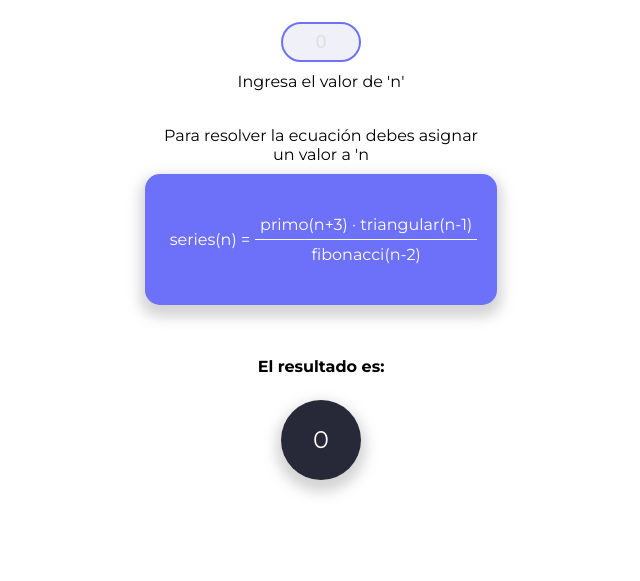
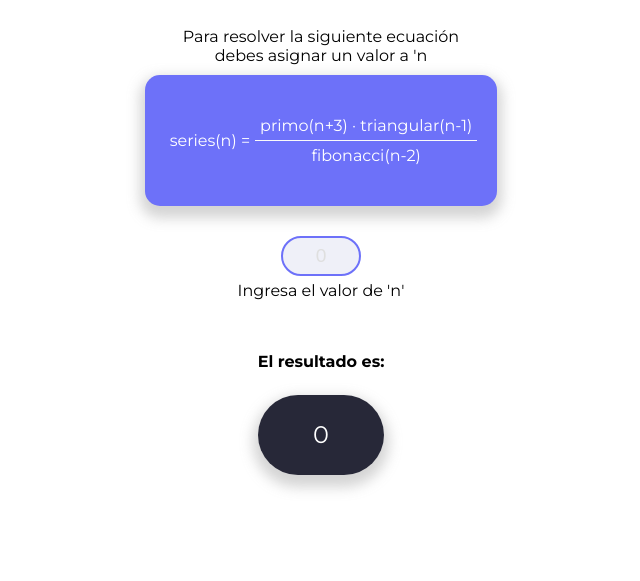
Before and after one commit to VGM137/testSngular, a React app in the folder client/: page / in a window 1280 px wide. Shown: the part 219-800 px from the top of the page, without its empty margins (319-959 px from the left). Built offline with nearby package versions, Linux system fonts and the light colour scheme.

Commit message:
Visuals, coments and details

```diff
--- a/client/src/assets/styles/Components/Input.css
+++ b/client/src/assets/styles/Components/Input.css
@@ -50,7 +50,7 @@ input::-webkit-inner-spin-button {
   border-radius: 100px;
   font-size: 1.2em;
   height: 40px;
-  margin: 30px auto 5px;
+  margin: 0 auto;
   outline: none;
   text-align: center;
   width: 80px;
@@ -65,7 +65,7 @@ input::-webkit-inner-spin-button {
   border: 2px solid #6d71f9;
 }
 #inputN {
-  margin: 5px;
+  margin: 5px auto 30px;
   display: flex;
   flex-direction: column;
   text-align: center;
@@ -106,9 +106,12 @@ input::-webkit-inner-spin-button {
     font-size: 0.9em;
   }
 }
-@media screen and (min-width:425px) {
+@media screen and (min-width:426px) {
   .input-description__wrapper{
     font-size: 1em;
+  }
+  .input-process__title{
+    max-width: 60%;
   }
 }
 .input-description__wrapper:first-child{
--- a/client/src/assets/styles/Components/Output.css
+++ b/client/src/assets/styles/Components/Output.css
@@ -11,7 +11,7 @@
   line-height: 1px;
   font-size: 24px;
   height: 80px;
-  width: 80px;
+  width: 100%;
   background: #272838;
   display: flex;
   align-items: center;
--- a/client/src/components/Input.jsx
+++ b/client/src/components/Input.jsx
@@ -14,11 +14,9 @@ const Input = () => {
   let [isShowing, setShowing] = useState(false)
   let dispatch = useDispatch()
 
-  let process = document.querySelector('.process-wrapper')
-
   const handleChange = (e) => {
     let targetValue = e.target.value
-    let invalid = targetValue === '' || targetValue === '0' || targetValue === '1' || targetValue == 2
+    let invalid = targetValue === '' || targetValue === '0' || targetValue === '1' || targetValue == 2 || parseInt(e.target.value) > 9999
 
     if(!invalid){
       setShowing(true)
@@ -39,9 +37,11 @@ const Input = () => {
 
       dispatch(seriesValue(newSeriesValue ))
     }else{
+      e.preventDefault()
       e.target.classList.add('invalid')
       e.target.classList.remove('valid')
-      process.classList.contains('active') ? process.classList.remove('active') : process.classList.add('active')
+      let process = document.querySelector('.process-wrapper')
+      process?.classList.contains('active') && process.classList.remove('active')
       setShowing(false)
       setValue('n')
       setPrimo('primo(n+3)')
@@ -54,7 +54,8 @@ const Input = () => {
   const handleClick = (e) => {
     e.stopPropagation()
     e.preventDefault()
-    process.classList.contains('active') ? process.classList.remove('active') : process.classList.add('active')
+    let process = document.querySelector('.process-wrapper')
+    process?.classList.contains('active') ? process.classList.remove('active') : process.classList.add('active')
     console.log(process)
   }
 
@@ -66,16 +67,7 @@ const Input = () => {
 
   return (
     <div className="input-wrapper">
-      <input
-      aria-labelledby="inputN"
-      className="input-number"
-      placeholder="0"
-      type="number"
-      min={0}
-      onChange={(e) => handleChange(e)}
-      onBlur={(e) => handleBlur(e)}/>
-      <label data-not-allowed='*Número inválido' id="inputN" htmlFor='inputN'>Ingresa el valor de 'n'</label>
-      <p className="input-process__title">Para resolver la ecuación debes asignar un valor a 'n</p>
+      <p className="input-process__title">Para resolver la siguiente ecuación debes asignar un valor a 'n</p>
       <div className="process-wrapper">
         <div className="input-description__wrapper">
           <div className="input-descripcion__operation">
@@ -113,6 +105,16 @@ const Input = () => {
         </>
         }
       </div>
+      <input
+        aria-labelledby="inputN"
+        className="input-number"
+        placeholder="0"
+        type="number"
+        min={0}
+        max={99999}
+        onChange={(e) => handleChange(e)}
+        onBlur={(e) => handleBlur(e)}/>
+      <label data-not-allowed='*Número inválido' id="inputN" htmlFor='inputN'>Ingresa el valor de 'n'</label>
     </div>
   )
 }
--- a/client/src/utils/series.js
+++ b/client/src/utils/series.js
@@ -4,33 +4,37 @@ class Series {
     this.triangle;
     this.fib;
   }
+  //Method to get the result of resolving the series
   doOperation(n){
     let series = (this.getPrime(n)) * (this.getTriangle(n)) / (this.getFibonacci(n))
     return series
   }
-  getPrime(number){
+  /* This is the most efficient way I came out with to get the prime number at a given position in the series,
+  this method doesn´t use a while loop which was causing a brakdown at number 999, instead this one brakes at 9999.
+  It uses the Sieve of Eratosthenes algorithm, to reduce the memory footprint of the sieve array we can use an
+  Int8Array instead of a boolean array to represent the sieve, where the value -1 represents a composite number
+  and 1 represents a prime number making it possible to generate larger primes without running out of memory. */
+  getPrime(number) {
     let n = number + 3
+    const limit = Math.ceil(n * Math.log(n) + n * Math.log(Math.log(n)));
+    const sieve = new Int8Array(limit + 1).fill(1);
+    sieve[0] = 0;
+    sieve[1] = 0;
     let count = 0;
-    let num = 2;
-
-    while (count < n) {
-      if (this.isPrime(num)) {
+    for (let p = 2; count < n; p++) {
+      if (sieve[p]) {
         count++;
-      }
-      num++;
-    }
-
-    return num - 1;
-  }
-  isPrime(num) {
-    for(let i = 2; i < num; i++) {
-      if(num % i === 0) {
-        return false;
+        if (count === n) {
+          return p;
+        }
+        for (let i = p * p; i <= limit; i += p) {
+          sieve[i] = 0;
+        }
       }
     }
-    return num !== 1 && num !== 0;
   }
 
+  /* This method of the class solves the equation of the triangular series */
   getTriangle(number){
     let n = number - 1
     if (n <= 0) return null;
@@ -39,6 +43,8 @@ class Series {
     return this.triangle
   }
 
+  /* this function is a good option for finding the Fibonacci number at a specific position, as it uses a simple
+  loop to calculate the value iteratively, rather than using recursion, which can be less efficient for larger numbers. */
   getFibonacci(number){
     let n = number - 2
     let pureFib
```
